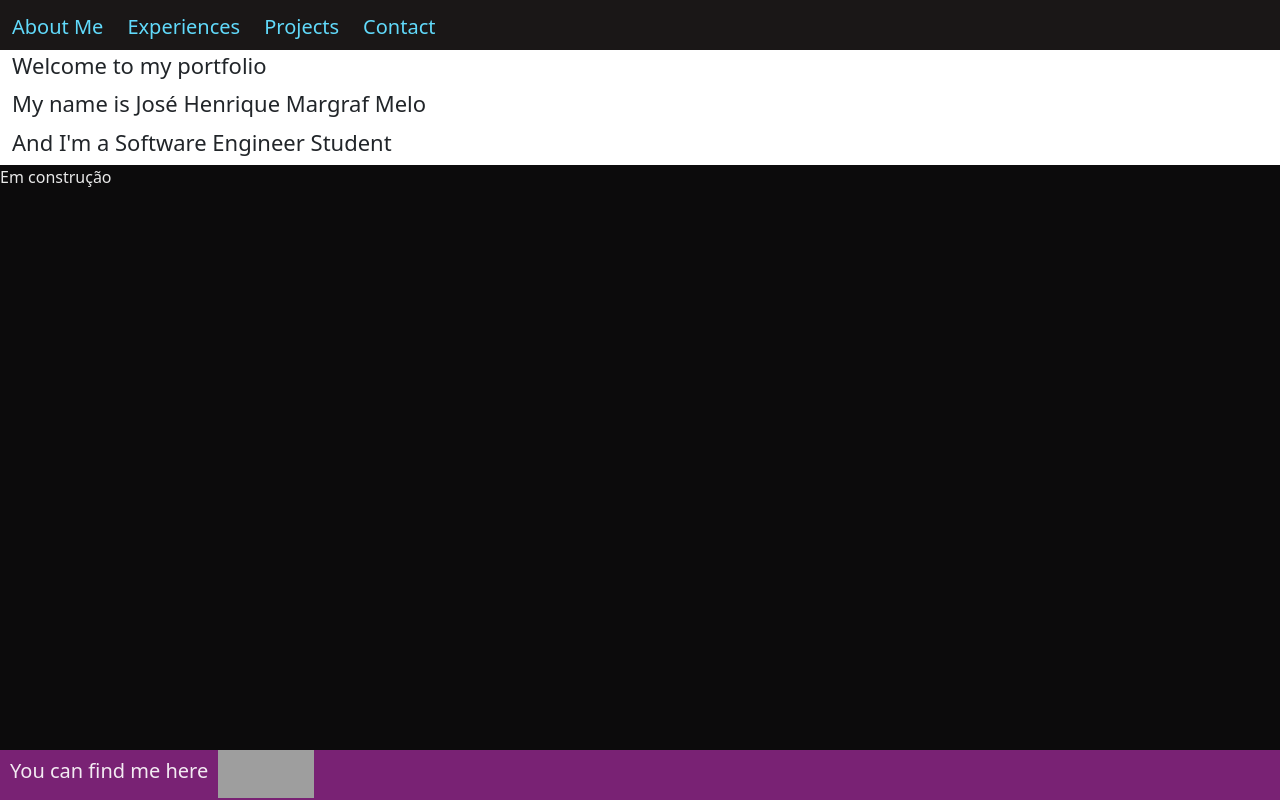
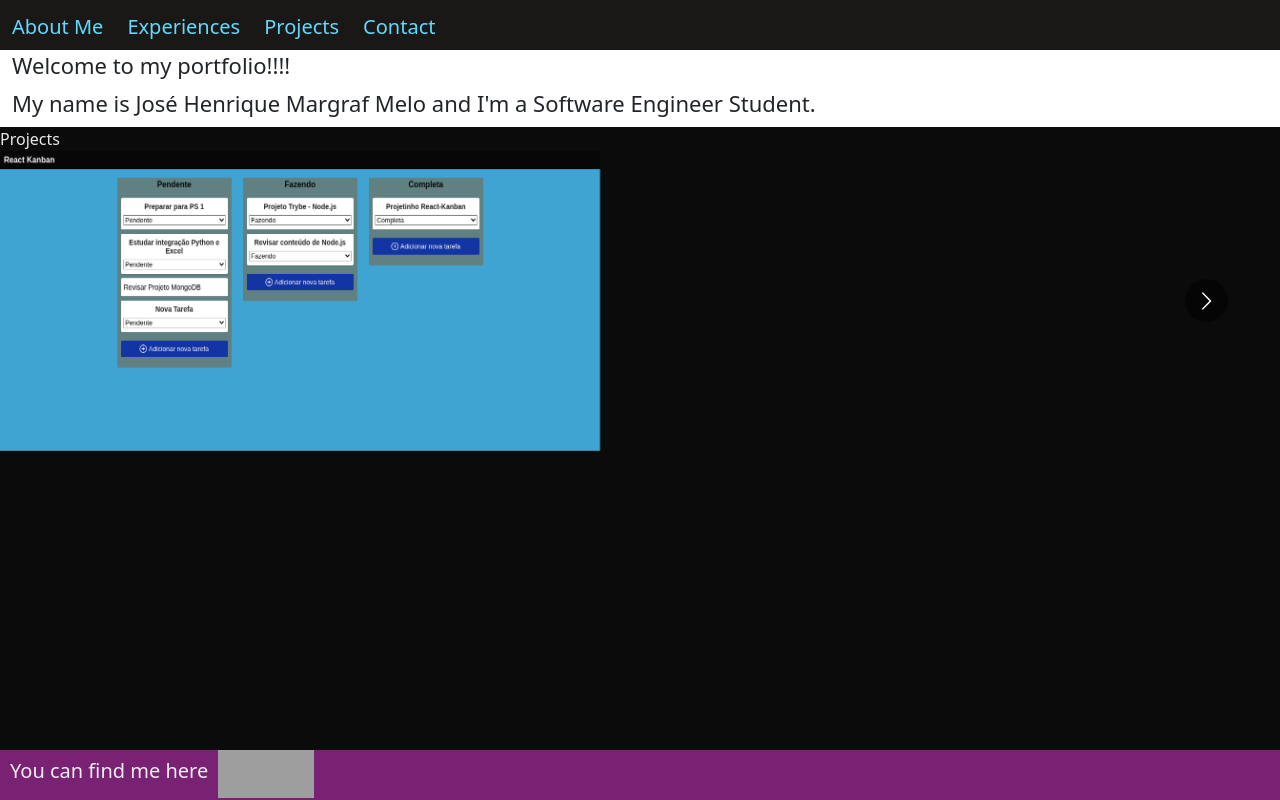
Before and after one commit to jhenriquemargrafm/jhenriquemargrafm.github.io, a React (Create React App) app: page /projects in a window 1280 px wide. Built offline with nearby package versions, Linux system fonts and the light colour scheme; grey boxes are pictures that could not be loaded.

Commit message:
colocando o projeto react-kanban

```diff
--- a/src/App.css
+++ b/src/App.css
@@ -32,6 +32,8 @@
 .section {
   background-color: rgb(12, 11, 12);
   color: rgba(255, 255, 255, 0.911);
+  align-items: center;
+  justify-content: center;
 }
 
 .photo {
@@ -64,6 +66,7 @@
 
 .Site-content {
   flex: 1;
+  align-items: center;
 }
 
 .title {
--- a/src/components/Header.jsx
+++ b/src/components/Header.jsx
@@ -20,9 +20,8 @@ class Header extends Component {
           </Link>
         </div>
         <section>
-          <h3 className="title">{"Welcome to my portfolio"}</h3>
-          <h1 className="title">My name is José Henrique Margraf Melo</h1>
-          <h1 className="title">And I'm a Software Engineer Student</h1>
+          <h1 className="title">Welcome to my portfolio!!!!</h1>
+          <h3 className="title">My name is José Henrique Margraf Melo and I'm a Software Engineer Student.</h3>
         </section>
       </div>
     );
--- a/src/pages/About.jsx
+++ b/src/pages/About.jsx
@@ -9,10 +9,12 @@ class About extends Component {
       <div className="Site">
         <Header />
         <div className="Site-content section center">
+          <span>About Me</span>
           <img className="photo" src={profilePhoto} alt="foto do linkedin" />
-          <h1> About Me</h1>
-          <span>Hi! How are you?</span>
-          <span>Teste</span>
+          <span>I am focusing on Python at the moment.</span>
+          <span>I have a solid knowledge in Javascript and React.</span>
+          <span>I also work as a translator/reviewer and sports trader.</span>
+          <span>My hobbies are reading, sports in general and movies.</span>
         </div>
         <Footer />
       </div>
--- a/src/pages/Projects.jsx
+++ b/src/pages/Projects.jsx
@@ -2,6 +2,9 @@ import Header from "../components/Header";
 import Footer from "../components/Footer";
 import Carousel from "react-multi-carousel";
 import "react-multi-carousel/lib/styles.css";
+import project1 from "../img/react-kanban.png";
+import "./projects.css";
+import { Link } from "react-router-dom";
 
 const responsive = {
   superLargeDesktop: {
@@ -28,9 +31,19 @@ const Projects = () => {
     <div className="Site">
       <Header />
       <div className="Site-content section">
-        Em construção
+        Projects
         <Carousel responsive={responsive}>
-          <div></div>
+          <div className="project">
+            <Link
+              to={{ pathname: "https://jhenriquemargrafm.github.io/react-kanban/" }}
+              target="_blank"
+            >
+            <img src={project1}
+              className="projectphoto"
+              alt="foto do projeto Kanban com React"
+            />
+            </Link>
+          </div>
           <div></div>
           <div></div>
         </Carousel>
--- /dev/null
+++ b/src/pages/projects.css
@@ -0,0 +1,9 @@
+.projectphoto {
+  width:600px;
+  height:300px;
+}
+
+.project {
+  justify-content: center;
+  align-items:center;
+}
```
